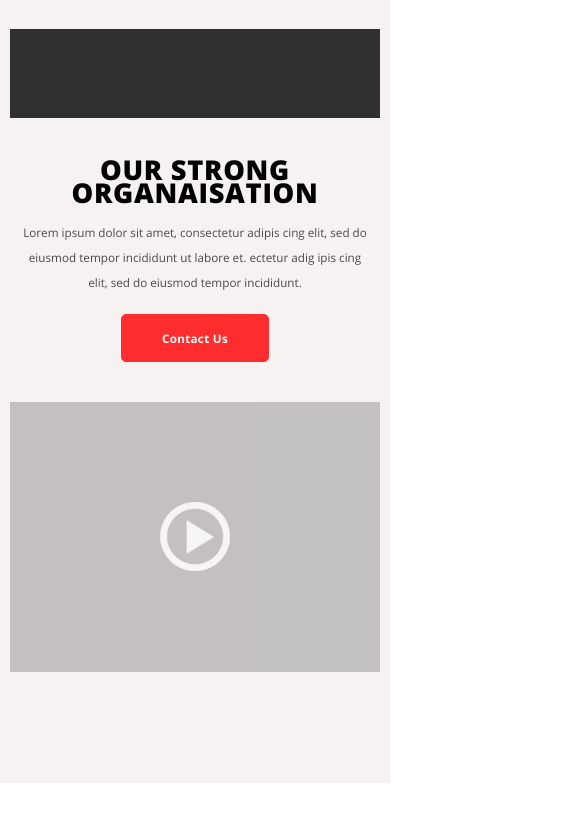
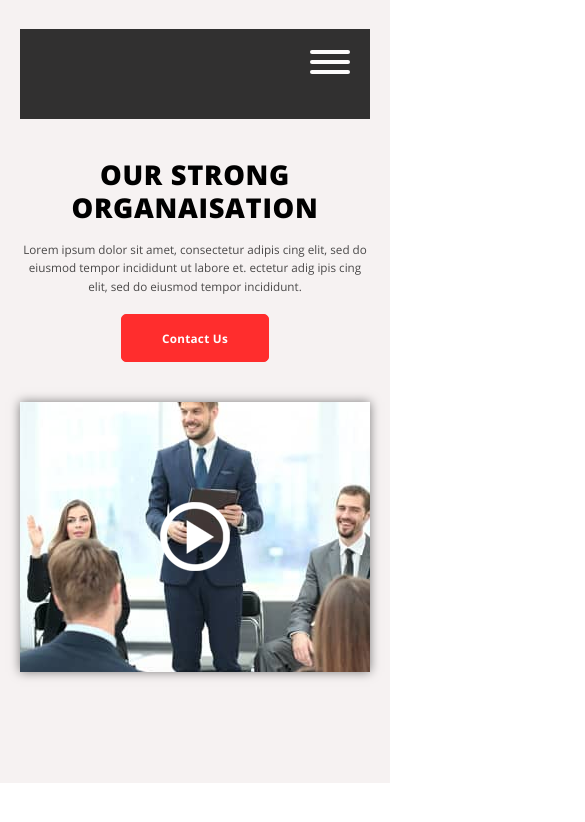
Before and after one commit to fifo2019/MakingPageStrongOrganaisation, a plain HTML site: page index.html in a window 390 px wide. Shown: the top 822 px of the page, 585 px wide, since content can reach past the window. Drawn offline with Linux system fonts and the light colour scheme.

Commit message:
Update first block (header)

```diff
--- a/css/style.css
+++ b/css/style.css
@@ -1,27 +1,27 @@
 @font-face {
     font-family: OpenSans-Regular;
-    src: url('../fonts/OpenSans/OpenSans-Regular.ttf');
+    src: url('../fonts/OpenSans/OpenSans-Regular.ttf') format('truetype');
     font-weight: 400;
     font-style: normal;
 }
 
 @font-face {
     font-family: OpenSans-Semibold;
-    src: url('../fonts/OpenSans/OpenSans-Semibold.ttf');
+    src: url('../fonts/OpenSans/OpenSans-Semibold.ttf') format('truetype');
     font-weight: 600;
     font-style: normal;
 }
 
 @font-face {
     font-family: OpenSans-Bold;
-    src: url('../fonts/OpenSans/OpenSans-Bold.ttf');
+    src: url('../fonts/OpenSans/OpenSans-Bold.ttf') format('truetype');
     font-weight: 700;
     font-style: normal;
 }
 
 @font-face {
     font-family: OpenSans-ExtraBold;
-    src: url('../fonts/OpenSans/OpenSans-ExtraBold.ttf');
+    src: url('../fonts/OpenSans/OpenSans-ExtraBold.ttf') format('truetype');
     font-weight: 800;
     font-style: normal;
 }
@@ -47,7 +47,7 @@ div.container {
 
 header.header-wrp {
     width: 100%;
-    padding: 29px 10px 111px;
+    padding: 29px 20px 111px;
     margin: 0 auto;
     box-sizing: border-box;
     background-color: #F6F2F2;
@@ -65,6 +65,11 @@ nav.header-nav-wrp {
     mix-blend-mode: normal;
     opacity: 0.8;
     margin: 0 0 103px 0;
+}
+
+/*label.small-menu,*/
+input.input-small-menu {
+    display: none;
 }
 
 ul.nav-wrp {
@@ -159,12 +164,13 @@ div.header-img-wrp {
     display: flex;
     justify-content: center;
     align-items: center;
-    background-image: url("../img/header_video_img_plug.png");
+    background-image: url("../img/header_video_img_plug.jpg");
+    background-position: center;
     width: 551px;
     height: 356px;
     text-decoration: none;
-    opacity: 0.2;
     position: relative;
+    box-shadow: 0 0 10px rgba(0,0,0,0.5);
 }
 
 img.header-img-play-btn {
@@ -180,7 +186,7 @@ img.header-img-play-btn:active {
 }
 
 
-
+/*TODO: 1120px*/
 @media screen and (max-width: 1120px) {
     div.header-info {
         width: 50vw;
@@ -188,13 +194,13 @@ img.header-img-play-btn:active {
 
     h1.header-info-title {
         font-size: 5vw;
-        line-height: 6vw;
+        line-height: 1.2em;
     }
 
     p.header-info-text {
-        width: 39vw;
+        width: 45vw;
         font-size: 1.5vw;
-        line-height: 2.5vh;
+        line-height: 1.6em;
         margin: 0 0 18px 0;
     }
 
@@ -204,6 +210,8 @@ img.header-img-play-btn:active {
     }
 }
 
+
+/*TODO: 700px*/
 @media screen and (max-width: 700px) {
     nav.header-nav-wrp {
         margin: 0 0 40px 0;
@@ -229,7 +237,7 @@ img.header-img-play-btn:active {
     p.header-info-text {
         width: 89vw;
         font-size: 3vw;
-        line-height: 3vh;
+        line-height: 1.6em;
         margin: 0 0 18px 0;
         text-align: center;
     }
@@ -244,13 +252,91 @@ img.header-img-play-btn:active {
     }
 }
 
+/*TODO: 568px*/
 @media screen and (max-width: 568px) {
+    nav.header-nav-wrp {
+        display: flex;
+        flex-direction: column;
+        align-items: flex-end;
+        padding: 20px;
+        box-sizing: border-box;
+    }
+
+    input.input-small-menu {
+        display: block;
+        position: relative;
+        width: 40px;
+        height: 50px;
+        cursor: pointer;
+        z-index: 2;
+        opacity: 0;
+    }
+
+    span.small-menu-line {
+        display: block;
+        width: 40px;
+        height: 4px;
+        z-index: 1;
+        border-radius: 4px;
+        position: absolute;
+        background: #fff;
+        margin-bottom: 7px;
+    }
+
+    span.small-menu-line:nth-of-type(1) {
+        top: 50px;
+        transform-origin: 0 0;
+        transition: width, 0.5s;
+    }
+
+    span.small-menu-line:nth-of-type(2) {
+        top: 60px;
+        transform-origin: 0 100%;
+        transition: width, 0.5s;
+    }
+
+    span.small-menu-line:nth-of-type(3) {
+        top: 70px;
+        transform-origin: 0 0;
+        transition: width, 0.5s;
+    }
+
+    input.input-small-menu:checked ~ span.small-menu-line {
+        transform: rotate(45deg) translate(6px, -8px);
+        width: 41px;
+        transition: width, 0.5s;
+    }
+
+    input.input-small-menu:checked ~ span.small-menu-line:nth-last-child(3) {
+        opacity: 0;
+        transform: rotate(0deg) scale(0.2, 0.2);
+    }
+
+    input.input-small-menu:checked ~ span.small-menu-line:nth-last-child(2) {
+        transform: rotate(-45deg) translate(0, 10px);
+        width: 41px;
+    }
+
     ul.nav-wrp {
-        display: none;
+        height: 0;
+        visibility: hidden;
+        margin: 0 auto;
+        width: 100%;
+        flex-direction: column;
     }
 
     a.header-info-btn {
         width: 38vw;
         font-size: 3vw;
     }
+
+    li.nav-item-link {
+        width: 100%;
+        padding: 33px 23px;
+    }
+
+    input.input-small-menu:checked ~ ul.nav-wrp {
+        height: auto;
+        visibility: visible;
+    }
 }
--- a/index.html
+++ b/index.html
@@ -10,6 +10,10 @@
     <div class="container">
         <header class="header-wrp">
             <nav class="header-nav-wrp">
+                <input id="small-menu" type="checkbox" class="input-small-menu">
+                <span class="small-menu-line"></span>
+                <span class="small-menu-line"></span>
+                <span class="small-menu-line"></span>
                 <ul class="nav-wrp">
                     <li class="nav-item-link"><a href="#">home</a></li>
                     <li class="nav-item-link"><a href="#">portfolio</a></li>
```
Also changed, not shown: img/header_video_img_plug.jpg (added), img/header_video_img_plug.png (deleted).
